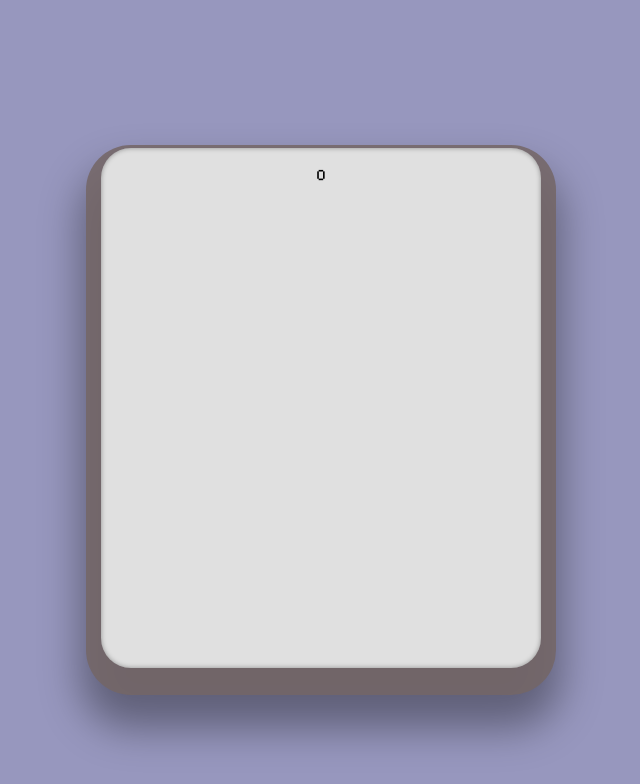
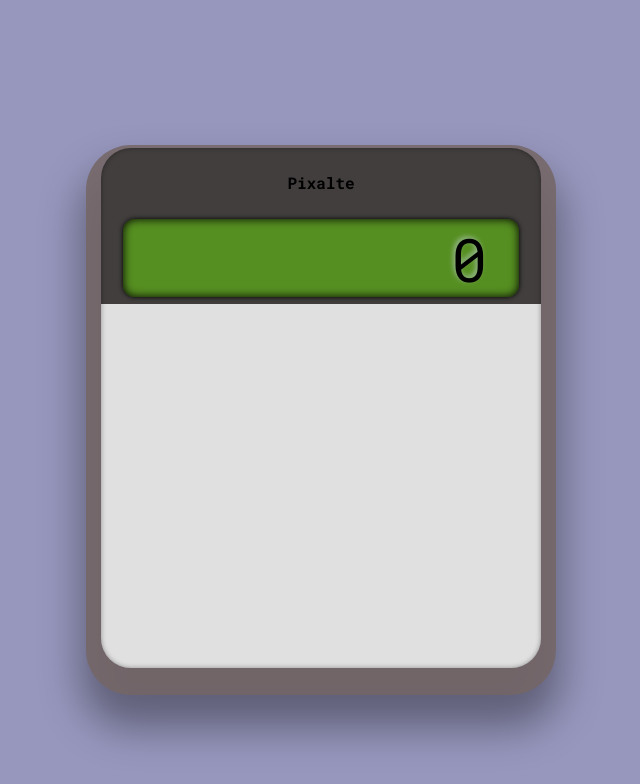
Before and after one commit to davidminhT/Calculator-Webpage-Project, a plain HTML site: page index.html in a window 1280 px wide. Shown: the whole page, without its empty margins (319-959 px from the left). Drawn offline with Linux system fonts and the light colour scheme.

Commit message:
Temporarily disable setup buttons functions. Add styling for display screen and changed font to Roboto Mono

```diff
--- a/index.html
+++ b/index.html
@@ -8,12 +8,15 @@
     <link rel="stylesheet" href="style.css">
     <link rel="preconnect" href="https://fonts.googleapis.com">
     <link rel="preconnect" href="https://fonts.gstatic.com" crossorigin>
-    <link href="https://fonts.googleapis.com/css2?family=Pixelify+Sans:wght@400..700&display=swap" rel="stylesheet">
+    <link href="https://fonts.googleapis.com/css2?family=Pixelify+Sans:wght@400..700&family=Roboto+Mono:ital,wght@0,100..700;1,100..700&display=swap" rel="stylesheet">
 </head>
 <body>
     <div id=main>
-        <div id="LastOperationBox"></div>
-        <div id="DisplayBox">0</div>
+        <h4 id="CalculatorName">Pixalte</h4>
+        <div id="DisplayScreen">
+            <div id="LastOperationBox"></div>
+            <div id="DisplayBox">0</div>
+        </div>
         <div id="ButtonsBox">
             <div class="row"
             <div id="OperatorsBox"></div>
--- a/style.css
+++ b/style.css
@@ -6,7 +6,7 @@ html {
 html, body {
     height: 100%;
     overflow: hidden;
-    font-family: "Pixelify Sans", serif;
+    font-family: "Roboto Mono", serif;
 }
 
 body {
@@ -20,6 +20,8 @@ body {
     display: flex;
     flex-direction: column;
     background-color: rgb(224, 224, 224);
+    background-image: linear-gradient(to bottom, rgb(66, 62, 62) 30%,
+                        rgba(0,0,0,0) 30%);
     border-radius: 30px;
     box-shadow: inset 0px 0px 5px rgba(0, 0, 0, 0.37),
                     0px 12px 0px 15px rgba(116, 103, 103, 0.863),
@@ -30,9 +32,25 @@ body {
     align-items: center;
 }
 
+#DisplayScreen {
+    display: flex;
+    flex-direction: column;
+    justify-content: space-around;
+    background-color: rgb(86, 143, 33);
+    box-shadow: inset 0px 0px 10px black, 0px 0px 5px black;
+    height: 15%;
+    width: 90%;
+    border-radius: 12px;
+}
+
+#DisplayBox {
+    text-align: right;
+    font-size: 60px;
+    text-shadow: -2px -2px 5px rgb(152, 185, 145);
+    margin-right: 8%;
+}
+
 #ButtonsBox {
-    display: flex;
-    flex-wrap: wrap;
-    height: 90%;
+    height: 70%;
     width: 90%;
 }
```
